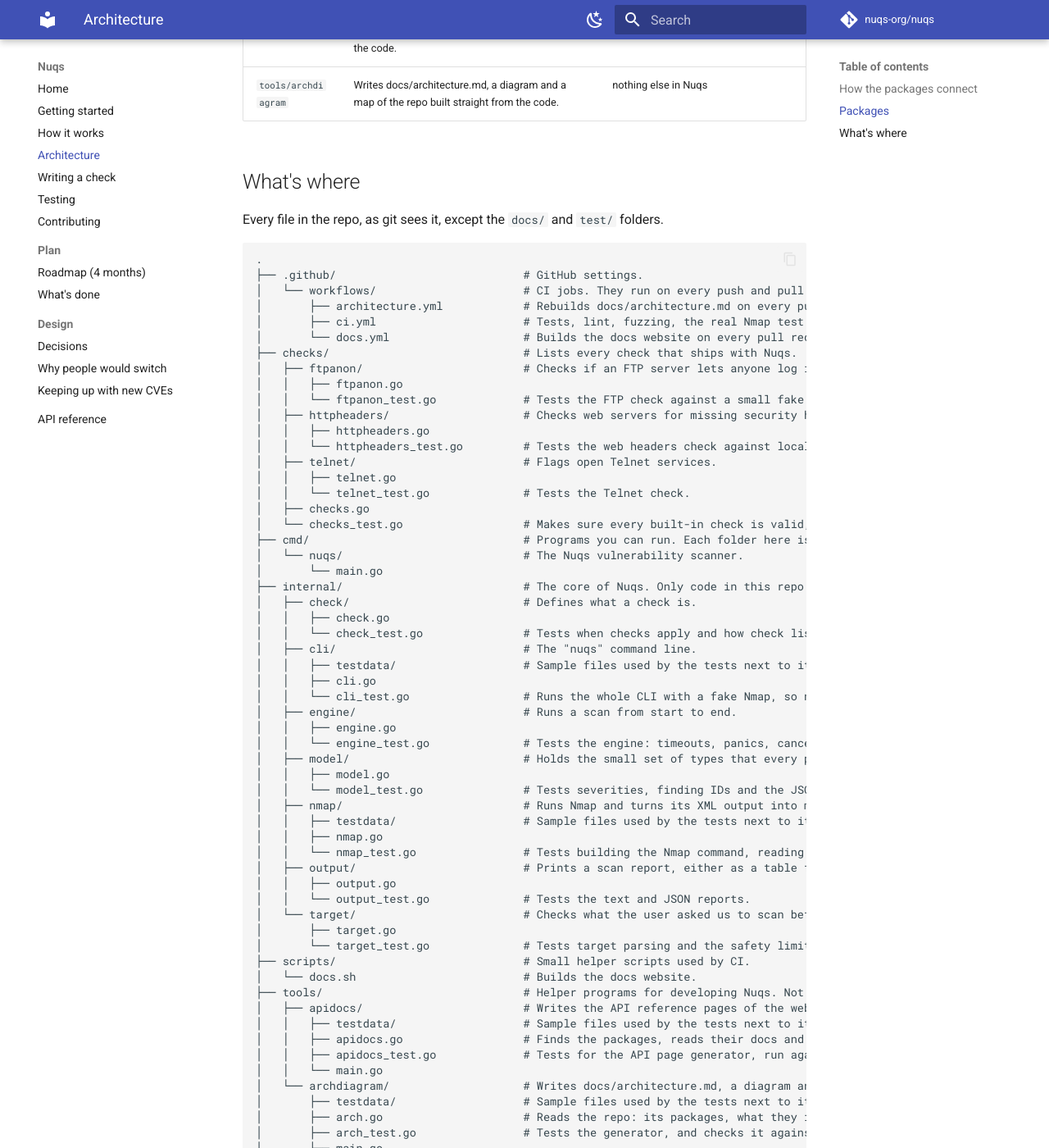
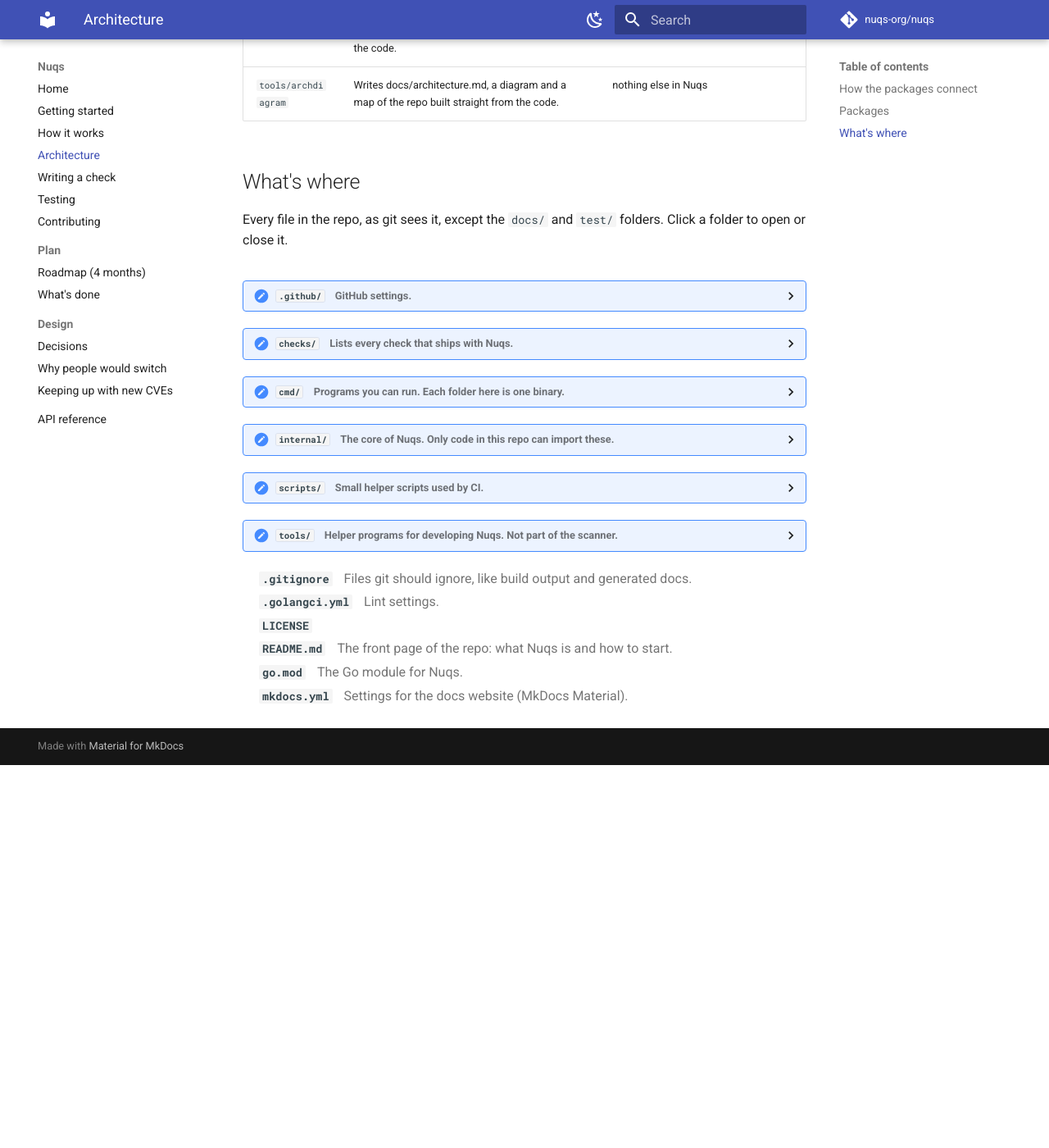
Before and after one commit to 92meharali/nuqs, an MkDocs documentation site: the page built from docs/architecture.md, in a window 1280 px wide and 1400 px high, scrolled down 1760 px. Shown: the whole window at 82% size. Built offline with MkDocs 1.6.1 and Material for MkDocs 9.7.7, drawn with Linux system fonts in a browser that asks for light colours; comment, search, counter and statistics services are not loaded; after the commit the page ends 2693 px from its top, so only the background shows below that; some of the changed text lies outside the part shown.

Commit message:
file map is a tree you can open and close

````diff
--- a/docs/architecture.md
+++ b/docs/architecture.md
@@ -69,74 +69,135 @@ flowchart LR
 
 ## What's where
 
-Every file in the repo, as git sees it, except the `docs/` and `test/` folders.
+Every file in the repo, as git sees it, except the `docs/` and `test/` folders. Click a folder to open or close it.
 
-```text
-.
-├── .github/                            # GitHub settings.
-│   └── workflows/                      # CI jobs. They run on every push and pull request.
-│       ├── architecture.yml            # Rebuilds docs/architecture.md on every push and commits it if it changed.
-│       ├── ci.yml                      # Tests, lint, fuzzing, the real Nmap test and builds, on every push and pull request.
-│       └── docs.yml                    # Builds the docs website on every pull request and publishes it from the default branch.
-├── checks/                             # Lists every check that ships with Nuqs.
-│   ├── ftpanon/                        # Checks if an FTP server lets anyone log in as "anonymous".
-│   │   ├── ftpanon.go
-│   │   └── ftpanon_test.go             # Tests the FTP check against a small fake FTP server.
-│   ├── httpheaders/                    # Checks web servers for missing security headers.
-│   │   ├── httpheaders.go
-│   │   └── httpheaders_test.go         # Tests the web headers check against local test servers.
-│   ├── telnet/                         # Flags open Telnet services.
-│   │   ├── telnet.go
-│   │   └── telnet_test.go              # Tests the Telnet check.
-│   ├── checks.go
-│   └── checks_test.go                  # Makes sure every built-in check is valid, tested and listed.
-├── cmd/                                # Programs you can run. Each folder here is one binary.
-│   └── nuqs/                           # The Nuqs vulnerability scanner.
-│       └── main.go
-├── internal/                           # The core of Nuqs. Only code in this repo can import these.
-│   ├── check/                          # Defines what a check is.
-│   │   ├── check.go
-│   │   └── check_test.go               # Tests when checks apply and how check lists are validated.
-│   ├── cli/                            # The "nuqs" command line.
-│   │   ├── testdata/                   # Sample files used by the tests next to it (1 file).
-│   │   ├── cli.go
-│   │   └── cli_test.go                 # Runs the whole CLI with a fake Nmap, so no network is needed.
-│   ├── engine/                         # Runs a scan from start to end.
-│   │   ├── engine.go
-│   │   └── engine_test.go              # Tests the engine: timeouts, panics, cancelling, the worker limit and sorting.
-│   ├── model/                          # Holds the small set of types that every part of Nuqs shares.
-│   │   ├── model.go
-│   │   └── model_test.go               # Tests severities, finding IDs and the JSON shape.
-│   ├── nmap/                           # Runs Nmap and turns its XML output into model.Host values.
-│   │   ├── testdata/                   # Sample files used by the tests next to it (1 file).
-│   │   ├── nmap.go
-│   │   └── nmap_test.go                # Tests building the Nmap command, reading its XML and running it.
-│   ├── output/                         # Prints a scan report, either as a table for people or as JSON for tools.
-│   │   ├── output.go
-│   │   └── output_test.go              # Tests the text and JSON reports.
-│   └── target/                         # Checks what the user asked us to scan before it ever reaches Nmap.
-│       ├── target.go
-│       └── target_test.go              # Tests target parsing and the safety limit, and fuzzes it with random input.
-├── scripts/                            # Small helper scripts used by CI.
-│   └── docs.sh                         # Builds the docs website.
-├── tools/                              # Helper programs for developing Nuqs. Not part of the scanner.
-│   ├── apidocs/                        # Writes the API reference pages of the website, one page per package, from the doc comments in the code.
-│   │   ├── testdata/                   # Sample files used by the tests next to it (7 files).
-│   │   ├── apidocs.go                  # Finds the packages, reads their docs and writes one Markdown page each.
-│   │   ├── apidocs_test.go             # Tests for the API page generator, run against a small fake module.
-│   │   └── main.go
-│   └── archdiagram/                    # Writes docs/architecture.md, a diagram and a map of the repo built straight from the code.
-│       ├── testdata/                   # Sample files used by the tests next to it (11 files).
-│       ├── arch.go                     # Reads the repo: its packages, what they import, and its files.
-│       ├── arch_test.go                # Tests the generator, and checks it against go list so the diagram is always right.
-│       ├── main.go
-│       ├── notes.go                    # Reads the one-line description at the top of each file.
-│       ├── notes_test.go               # Tests reading the one-line description at the top of each kind of file.
-│       └── render.go                   # Turns what we read into the architecture page: diagram, table and file tree.
-├── .gitignore                          # Files git should ignore, like build output and generated docs.
-├── .golangci.yml                       # Lint settings.
-├── LICENSE
-├── README.md                           # The front page of the repo: what Nuqs is and how to start.
-├── go.mod                              # The Go module for Nuqs.
-└── mkdocs.yml                          # Settings for the docs website (MkDocs Material).
-```
+<div class="file-tree">
+<ul>
+<li><details><summary><code>.github/</code> <span class="note">GitHub settings.</span></summary>
+<ul>
+<li><details><summary><code>workflows/</code> <span class="note">CI jobs. They run on every push and pull request.</span></summary>
+<ul>
+<li><code>architecture.yml</code> <span class="note">Rebuilds docs/architecture.md on every push and commits it if it changed.</span></li>
+<li><code>ci.yml</code> <span class="note">Tests, lint, fuzzing, the real Nmap test and builds, on every push and pull request.</span></li>
+<li><code>docs.yml</code> <span class="note">Builds the docs website on every pull request and publishes it from the default branch.</span></li>
+</ul>
+</details></li>
+</ul>
+</details></li>
+<li><details><summary><code>checks/</code> <span class="note">Lists every check that ships with Nuqs.</span></summary>
+<ul>
+<li><details><summary><code>ftpanon/</code> <span class="note">Checks if an FTP server lets anyone log in as &#34;anonymous&#34;.</span></summary>
+<ul>
+<li><code>ftpanon.go</code></li>
+<li><code>ftpanon_test.go</code> <span class="note">Tests the FTP check against a small fake FTP server.</span></li>
+</ul>
+</details></li>
+<li><details><summary><code>httpheaders/</code> <span class="note">Checks web servers for missing security headers.</span></summary>
+<ul>
+<li><code>httpheaders.go</code></li>
+<li><code>httpheaders_test.go</code> <span class="note">Tests the web headers check against local test servers.</span></li>
+</ul>
+</details></li>
+<li><details><summary><code>telnet/</code> <span class="note">Flags open Telnet services.</span></summary>
+<ul>
+<li><code>telnet.go</code></li>
+<li><code>telnet_test.go</code> <span class="note">Tests the Telnet check.</span></li>
+</ul>
+</details></li>
+<li><code>checks.go</code></li>
+<li><code>checks_test.go</code> <span class="note">Makes sure every built-in check is valid, tested and listed.</span></li>
+</ul>
+</details></li>
+<li><details><summary><code>cmd/</code> <span class="note">Programs you can run. Each folder here is one binary.</span></summary>
+<ul>
+<li><details><summary><code>nuqs/</code> <span class="note">The Nuqs vulnerability scanner.</span></summary>
+<ul>
+<li><code>main.go</code></li>
+</ul>
+</details></li>
+</ul>
+</details></li>
+<li><details><summary><code>internal/</code> <span class="note">The core of Nuqs. Only code in this repo can import these.</span></summary>
+<ul>
+<li><details><summary><code>check/</code> <span class="note">Defines what a check is.</span></summary>
+<ul>
+<li><code>check.go</code></li>
+<li><code>check_test.go</code> <span class="note">Tests when checks apply and how check lists are validated.</span></li>
+</ul>
+</details></li>
+<li><details><summary><code>cli/</code> <span class="note">The &#34;nuqs&#34; command line.</span></summary>
+<ul>
+<li class="folder"><code>testdata/</code> <span class="note">Sample files used by the tests next to it (1 file).</span></li>
+<li><code>cli.go</code></li>
+<li><code>cli_test.go</code> <span class="note">Runs the whole CLI with a fake Nmap, so no network is needed.</span></li>
+</ul>
+</details></li>
+<li><details><summary><code>engine/</code> <span class="note">Runs a scan from start to end.</span></summary>
+<ul>
+<li><code>engine.go</code></li>
+<li><code>engine_test.go</code> <span class="note">Tests the engine: timeouts, panics, cancelling, the worker limit and sorting.</span></li>
+</ul>
+</details></li>
+<li><details><summary><code>model/</code> <span class="note">Holds the small set of types that every part of Nuqs shares.</span></summary>
+<ul>
+<li><code>model.go</code></li>
+<li><code>model_test.go</code> <span class="note">Tests severities, finding IDs and the JSON shape.</span></li>
+</ul>
+</details></li>
+<li><details><summary><code>nmap/</code> <span class="note">Runs Nmap and turns its XML output into model.Host values.</span></summary>
+<ul>
+<li class="folder"><code>testdata/</code> <span class="note">Sample files used by the tests next to it (1 file).</span></li>
+<li><code>nmap.go</code></li>
+<li><code>nmap_test.go</code> <span class="note">Tests building the Nmap command, reading its XML and running it.</span></li>
+</ul>
+</details></li>
+<li><details><summary><code>output/</code> <span class="note">Prints a scan report, either as a table for people or as JSON for tools.</span></summary>
+<ul>
+<li><code>output.go</code></li>
+<li><code>output_test.go</code> <span class="note">Tests the text and JSON reports.</span></li>
+</ul>
+</details></li>
+<li><details><summary><code>target/</code> <span class="note">Checks what the user asked us to scan before it ever reaches Nmap.</span></summary>
+<ul>
+<li><code>target.go</code></li>
+<li><code>target_test.go</code> <span class="note">Tests target parsing and the safety limit, and fuzzes it with random input.</span></li>
+</ul>
+</details></li>
+</ul>
+</details></li>
+<li><details><summary><code>scripts/</code> <span class="note">Small helper scripts used by CI.</span></summary>
+<ul>
+<li><code>docs.sh</code> <span class="note">Builds the docs website.</span></li>
+</ul>
+</details></li>
+<li><details><summary><code>tools/</code> <span class="note">Helper programs for developing Nuqs. Not part of the scanner.</span></summary>
+<ul>
+<li><details><summary><code>apidocs/</code> <span class="note">Writes the API reference pages of the website, one page per package, from the doc comments in the code.</span></summary>
+<ul>
+<li class="folder"><code>testdata/</code> <span class="note">Sample files used by the tests next to it (7 files).</span></li>
+<li><code>apidocs.go</code> <span class="note">Finds the packages, reads their docs and writes one Markdown page each.</span></li>
+<li><code>apidocs_test.go</code> <span class="note">Tests for the API page generator, run against a small fake module.</span></li>
+<li><code>main.go</code></li>
+</ul>
+</details></li>
+<li><details><summary><code>archdiagram/</code> <span class="note">Writes docs/architecture.md, a diagram and a map of the repo built straight from the code.</span></summary>
+<ul>
+<li class="folder"><code>testdata/</code> <span class="note">Sample files used by the tests next to it (11 files).</span></li>
+<li><code>arch.go</code> <span class="note">Reads the repo: its packages, what they import, and its files.</span></li>
+<li><code>arch_test.go</code> <span class="note">Tests the generator, and checks it against go list so the diagram is always right.</span></li>
+<li><code>main.go</code></li>
+<li><code>notes.go</code> <span class="note">Reads the one-line description at the top of each file.</span></li>
+<li><code>notes_test.go</code> <span class="note">Tests reading the one-line description at the top of each kind of file.</span></li>
+<li><code>render.go</code> <span class="note">Turns what we read into the architecture page: diagram, table and file tree.</span></li>
+</ul>
+</details></li>
+</ul>
+</details></li>
+<li><code>.gitignore</code> <span class="note">Files git should ignore, like build output and generated docs.</span></li>
+<li><code>.golangci.yml</code> <span class="note">Lint settings.</span></li>
+<li><code>LICENSE</code></li>
+<li><code>README.md</code> <span class="note">The front page of the repo: what Nuqs is and how to start.</span></li>
+<li><code>go.mod</code> <span class="note">The Go module for Nuqs.</span></li>
+<li><code>mkdocs.yml</code> <span class="note">Settings for the docs website (MkDocs Material).</span></li>
+</ul>
+</div>
--- /dev/null
+++ b/docs/stylesheets/tree.css
@@ -0,0 +1,35 @@
+/* Styles the file tree on the architecture page. */
+
+.file-tree ul {
+  list-style: none;
+  margin: 0 0 0 0.6rem !important;
+  padding-left: 0.9rem;
+  border-left: 1px solid var(--md-default-fg-color--lightest);
+}
+.file-tree > ul {
+  margin-left: 0 !important;
+  padding-left: 0;
+  border-left: none;
+}
+.file-tree li {
+  margin: 0.15rem 0 !important;
+}
+.file-tree summary {
+  cursor: pointer;
+}
+.file-tree summary::marker {
+  color: var(--md-default-fg-color--light);
+}
+.file-tree li:not(:has(details)) {
+  padding-left: 1rem; /* lines files and closed folders up with folder names */
+}
+.file-tree code {
+  font-weight: 600;
+}
+.file-tree .note {
+  margin-left: 0.5rem;
+  color: var(--md-default-fg-color--light);
+}
+.file-tree .note code {
+  font-weight: normal;
+}
--- a/mkdocs.yml
+++ b/mkdocs.yml
@@ -23,6 +23,9 @@ theme:
       toggle:
         icon: material/weather-sunny
         name: Light mode
+
+extra_css:
+  - stylesheets/tree.css
 
 nav:
   - Home: index.md
````
Also changed, not shown: 2 other files.
